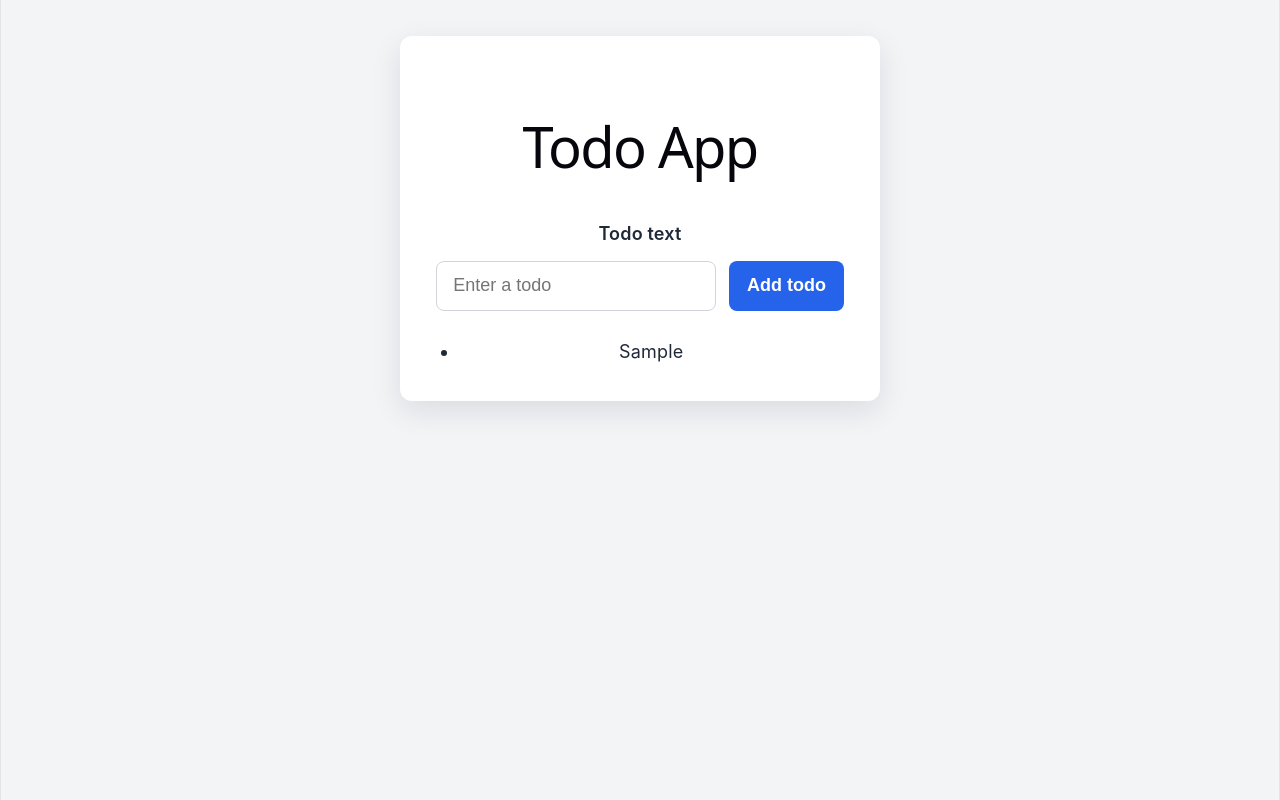
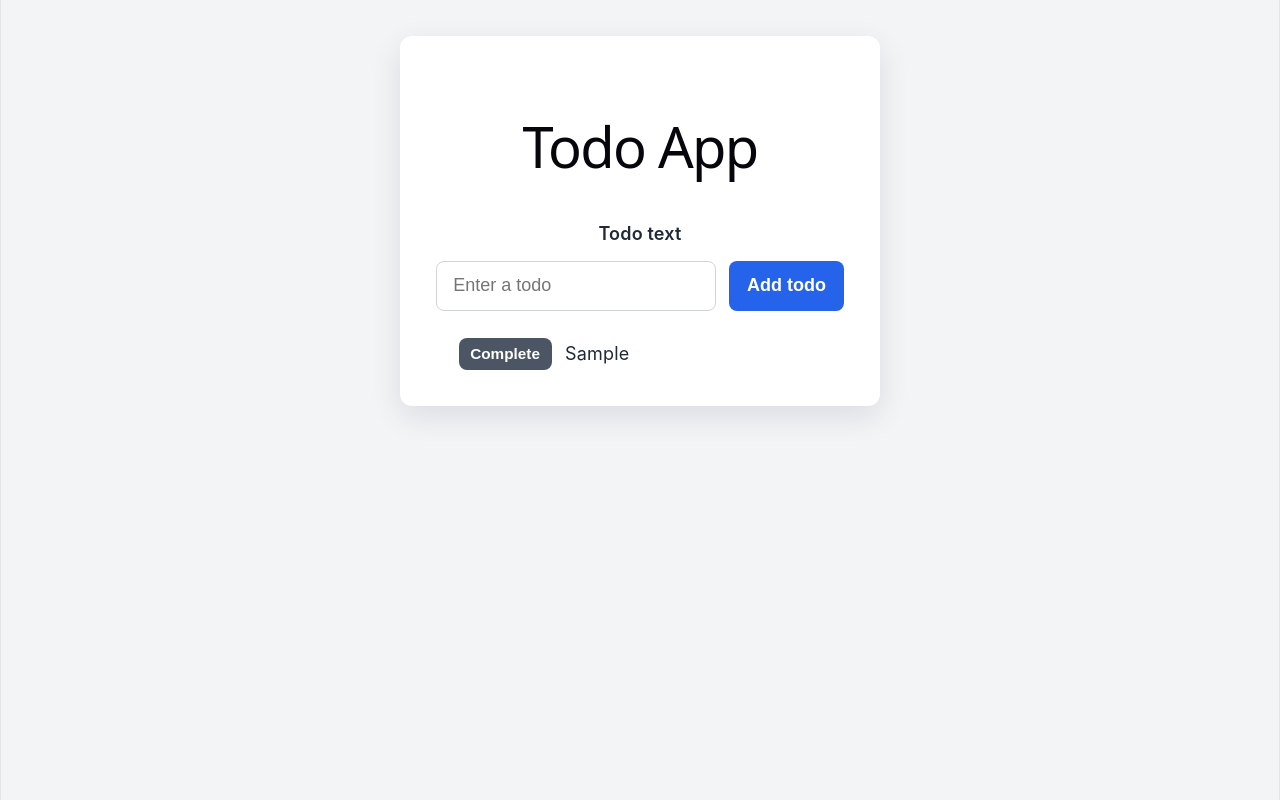
Before and after one commit to awrhum-chaudhry/TodoApp, a React (Vite) app: page / in a window 1280 px wide. Both pictures are taken after typing "Sample" into the empty fields and a click on the button "Add todo". Built offline with nearby package versions, Linux system fonts and the light colour scheme.

Commit message:
ARI-6: implement todo complete/uncomplete toggle (#2)
* feat: implement ARI-6 todo completion toggle

* fix: grant auto-merge contents write permission

```diff
--- a/src/App.css
+++ b/src/App.css
@@ -83,3 +83,24 @@ button:hover {
 .todo-list li + li {
   margin-top: 0.5rem;
 }
+
+.todo-list li {
+  display: flex;
+  align-items: center;
+  gap: 0.75rem;
+}
+
+.todo-list li.completed span {
+  color: #6b7280;
+  text-decoration: line-through;
+}
+
+.todo-toggle {
+  padding: 0.4rem 0.65rem;
+  font-size: 0.85rem;
+  background: #4b5563;
+}
+
+.todo-toggle:hover {
+  background: #374151;
+}
--- a/src/App.tsx
+++ b/src/App.tsx
@@ -1,9 +1,14 @@
 import { useState, type FormEvent } from 'react'
 import './App.css'
 
+type Todo = {
+  text: string
+  completed: boolean
+}
+
 function App() {
   const [todoText, setTodoText] = useState('')
-  const [todos, setTodos] = useState<string[]>([])
+  const [todos, setTodos] = useState<Todo[]>([])
   const [error, setError] = useState('')
 
   const handleTodoChange = (value: string) => {
@@ -24,9 +29,20 @@ function App() {
       return
     }
 
-    setTodos((currentTodos) => [...currentTodos, trimmedText])
+    setTodos((currentTodos) => [
+      ...currentTodos,
+      { text: trimmedText, completed: false },
+    ])
     setTodoText('')
     setError('')
+  }
+
+  const handleTodoToggle = (index: number) => {
+    setTodos((currentTodos) =>
+      currentTodos.map((todo, todoIndex) =>
+        todoIndex === index ? { ...todo, completed: !todo.completed } : todo,
+      ),
+    )
   }
 
   return (
@@ -52,7 +68,25 @@ function App() {
 
       <ul className="todo-list" aria-label="Todo list">
         {todos.map((todo, index) => (
-          <li key={`${todo}-${index}`}>{todo}</li>
+          <li
+            key={`${todo.text}-${index}`}
+            className={todo.completed ? 'completed' : undefined}
+          >
+            <button
+              type="button"
+              className="todo-toggle"
+              aria-label={
+                todo.completed
+                  ? `Mark ${todo.text} as incomplete`
+                  : `Mark ${todo.text} as complete`
+              }
+              aria-pressed={todo.completed}
+              onClick={() => handleTodoToggle(index)}
+            >
+              {todo.completed ? 'Completed' : 'Complete'}
+            </button>
+            <span>{todo.text}</span>
+          </li>
         ))}
       </ul>
     </main>
```
Also changed, not shown: 1 other file (tests, documents, lock files or other folders).
